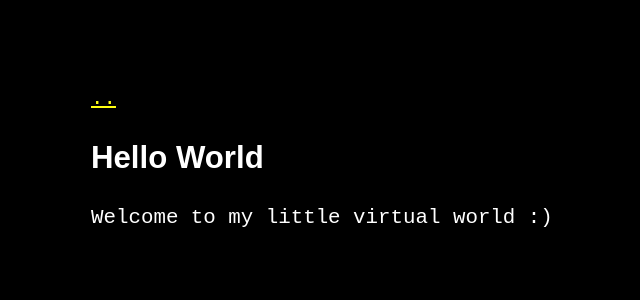
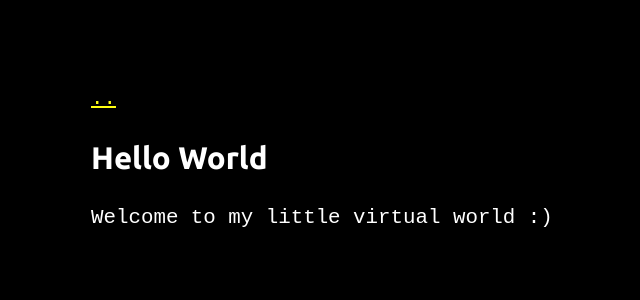
Before and after one commit to Zaulao/zaulao.github.io, a Jekyll site: the page built from _posts/2022-02-26-helloworld.md, in a window 1280 px wide. Shown: the top 300 px of the page, without its empty margins (229-869 px from the left). Built offline with Jekyll 4.4.1, drawn with Linux system fonts in a browser that asks for light colours.

Commit message:
fix(): fix fonts

```diff
--- a/_layouts/post.html
+++ b/_layouts/post.html
@@ -10,6 +10,7 @@
   </p>
 
   <h1>{{ page.title }}</h1>
-
-  {{ content }}
+  <div class="post-content">
+    {{ content }}
+  </div>
 </article>
--- a/_posts/2022-02-26-helloworld.md
+++ b/_posts/2022-02-26-helloworld.md
@@ -4,4 +4,4 @@
 date: 2022-02-26
 ---
 
-<pre>Welcome to my little virtual world :)</pre>
+Welcome to my little virtual world :)
--- a/_sass/no-style-please.scss
+++ b/_sass/no-style-please.scss
@@ -7,6 +7,8 @@
     &.ioda { filter: invert(0); }
   }
 }
+
+@import url('https://fonts.googleapis.com/css2?family=Ubuntu:wght@300;700&display=swap');
 
 body[a="dark"] { @include dark-appearance; }
 
@@ -48,6 +50,10 @@
   padding: 4rem 2rem;
 }
 
+.post-content{
+  font-family: monospace;
+}
+
 hr {
   text-align: center;
   border: 0;
```
